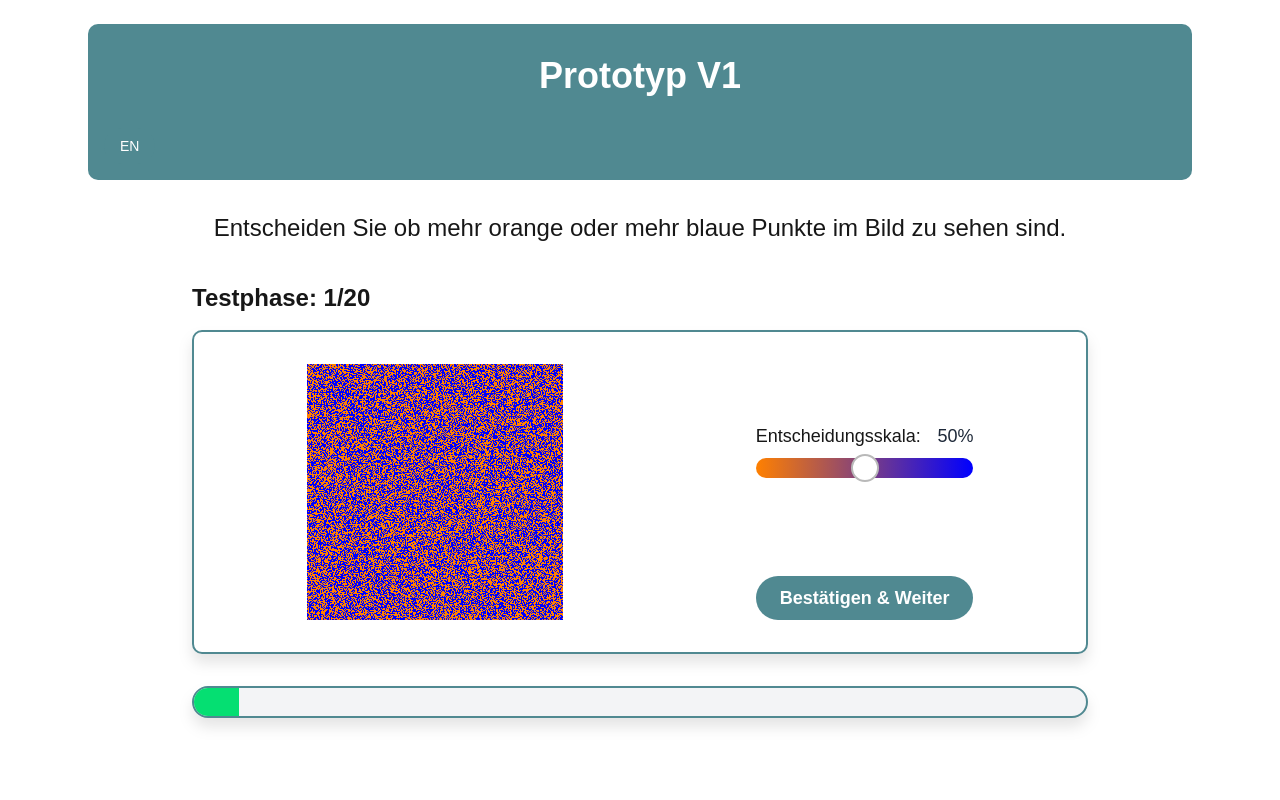
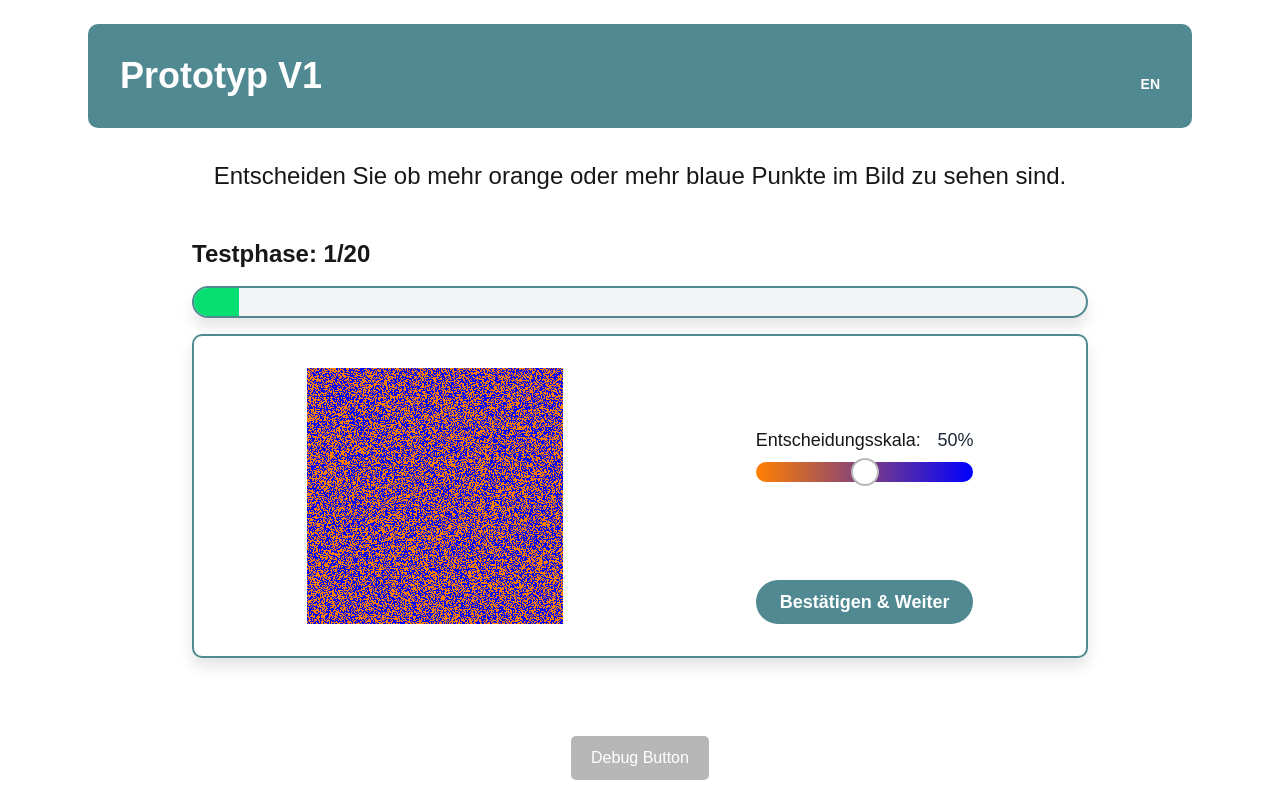
Before and after one commit to L0i0n0a/PsyKi, a Next.js app in the folder multarbeit/: page /prototyp/testphase in a window 1280 px wide. Built offline with nearby package versions, Linux system fonts and the light colour scheme.

Commit message:
work on uiElements / Debug Button

```diff
--- a/multarbeit/src/app/globals.css
+++ b/multarbeit/src/app/globals.css
@@ -58,7 +58,6 @@ button {
 
 .sectionBased {
   display: flex;
-
 }
 
 .textColourGreen {
@@ -72,7 +71,6 @@ button {
 .bgLightGreen {
   background-color: #508a914d;
 }
-
 
 .bgTextLightGreen {
   color: #508b91;
--- a/multarbeit/src/app/prototyp/mainphase/page.tsx
+++ b/multarbeit/src/app/prototyp/mainphase/page.tsx
@@ -38,19 +38,16 @@ const Mainphase = () => {
     }
   };
 
-
-
   if (finished) {
     return (
       <div className='max-w-6xl mx-auto p-6 space-y-8'>
         <div className='header border10'>
+          <div className='flex justify-between items-center'>
             <h1 className='text-4xl font-bold m-4 text-center'>{t('title')}</h1>
-           <button
-          onClick={toggleLanguage}
-          className='px-4 py-2 bg-gray-200 hover:bg-gray-300 text-sm rounded-full transition'
-        >
+            <button onClick={toggleLanguage} className='px-4 py-2 bg-gray-200 hover:bg-gray-300 text-sm font-bold text-center rounded-full transition'>
               {locale === 'de' ? 'EN' : 'DE'}
             </button>
+          </div>
         </div>
         <div className='max-w-4xl mx-auto p-8 flex flex-col items-center justify-center min-h-[60vh]'>
           <h1 className='text-4xl font-bold mb-6 text-center'>{t('completionTitle')}</h1>
@@ -66,17 +63,25 @@ const Mainphase = () => {
   return (
     <div className='max-w-6xl mx-auto p-6 space-y-8 min-h-screen h-full'>
       <div className='header border10'>
+        <div className='flex justify-between items-center'>
           <h1 className='text-4xl font-bold m-4 text-center'>{t('title')}</h1>
-        <button
-          onClick={toggleLanguage}
-          className='px-4 py-2 bg-gray-200 hover:bg-gray-300 text-sm rounded-full transition'
-        >
+          <button onClick={toggleLanguage} className='px-4 py-2 bg-gray-200 hover:bg-gray-300 text-sm font-bold text-center rounded-full transition'>
             {locale === 'de' ? 'EN' : 'DE'}
           </button>
         </div>
+      </div>
       <div className='text-2xl flex justify-center'>{t('instructionTitle')}</div>
       <div className='min-h-[60vh] max-w-4xl mx-auto h-full flex flex-col items-center justify-center'>
-        <h2 className='self-start font-bold text-2xl pb-4'>{t('mainPhaseHeader')} {current.header}/50</h2>
+        <h2 className='self-start font-bold text-2xl pb-4'>
+          {t('mainPhaseHeader')} {current.header}/50
+        </h2>
+        <div className='w-full h-8 bg-gray-100 border-2 drop-shadow-xl border-[#508991] text-center rounded-full! mb-4 overflow-hidden'>
+          <div
+            className='h-full bg-green-400 transition-all duration-300'
+            style={{
+              width: `${((index + 1) / data.length) * 100}%`,
+            }}></div>
+        </div>
         <div className='items-center h-full w-full sectionBorder justify-around flex md:flex-row flex-col drop-shadow-xl rounded-2xl bg-white p-6'>
           <BiColorV2 percentage={current.color} />
           <div className='flex h-[256px] m-4 flex-col items-center justify-center space-y-4'>
@@ -107,13 +112,7 @@ const Mainphase = () => {
             )}
           </div>
         </div>
-        <div className='w-full h-8 bg-gray-100 border-2 drop-shadow-xl border-[#508991] text-center rounded-full! mt-8 overflow-hidden'>
-          <div
-            className='h-full bg-green-400 transition-all duration-300'
-            style={{
-              width: `${((index + 1) / data.length) * 100}%`,
-            }}></div>
-        </div>
+
         {index > 0 && (index + 1) % 5 === 0 ? (
           <div className='pt-8 md:pb-0 pb-20 h-4 text-center text-lg text-[#004346]'>
             <div className='flex items-center justify-center space-x-1'>
@@ -126,6 +125,21 @@ const Mainphase = () => {
           <div className='pt-8 md:pb-0 pb-20 h-4'></div>
         )}
       </div>
+
+      <div style={{ position: 'fixed', bottom: 20, left: 0, width: '100%', display: 'flex', justifyContent: 'center' }}>
+        <button
+          onClick={() => setFinished(true)}
+          style={{
+            padding: '10px 20px',
+            background: '#b7b7b7',
+            color: '#fff',
+            border: 'none',
+            borderRadius: '5px',
+            cursor: 'pointer',
+          }}>
+          Debug Button
+        </button>
+      </div>
     </div>
   );
 };
--- a/multarbeit/src/app/prototyp/page.tsx
+++ b/multarbeit/src/app/prototyp/page.tsx
@@ -14,23 +14,20 @@ const Prototyp = () => {
   return (
     <div className='max-w-6xl mx-auto p-6 space-y-8'>
       <div className='header border10'>
-        <h1 className='text-4xl font-bold m-4 text-center'>{t('title')}</h1>
-        <button
-          onClick={toggleLanguage}
-          className='px-4 py-2 bg-gray-200 hover:bg-gray-300 text-sm rounded-full transition'
-        >
-          {locale === 'de' ? 'EN' : 'DE'}
-        </button>
+        <div className='flex justify-between items-center'>
+          <h1 className='text-4xl font-bold m-4 text-center'>{t('title')}</h1>
+          <button onClick={toggleLanguage} className='px-4 py-2 bg-gray-200 hover:bg-gray-300 text-sm font-bold text-center rounded-full transition'>
+            {locale === 'de' ? 'EN' : 'DE'}
+          </button>
+        </div>
       </div>
       <div className='max-w-4xl mx-auto p-8 flex flex-col items-center justify-center min-h-[60vh]'>
         <h1 className='text-4xl font-bold mb-6 text-center'>{t('welcome')}</h1>
-        <p className='mb-8 text-lg text-center'>
-          {t('instructions')}
-        </p>
+        <p className='mb-8 text-lg text-center'>{t('instructions')}</p>
         <button
           className='px-6 py-2 text-white hover:bg-[#004346]! rounded-full transition-all duration-200 ease-in-out text-lg font-semibold cursor-pointer'
           onClick={() => router.push('/prototyp/testphase')}>
-         {t('start')}
+          {t('start')}
         </button>
       </div>
     </div>
--- a/multarbeit/src/app/prototyp/testphase/page.tsx
+++ b/multarbeit/src/app/prototyp/testphase/page.tsx
@@ -34,21 +34,16 @@ const Testphase = () => {
     return (
       <div className='max-w-6xl mx-auto p-6 space-y-8'>
         <div className='header border10'>
+          <div className='flex justify-between items-center'>
             <h1 className='text-4xl font-bold m-4 text-center'>{t('title')}</h1>
-           <button
-          onClick={toggleLanguage}
-          className='px-4 py-2 bg-gray-200 hover:bg-gray-300 text-sm rounded-full transition'
-        >
+            <button onClick={toggleLanguage} className='px-4 py-2 bg-gray-200 hover:bg-gray-300 text-sm font-bold text-center rounded-full transition'>
               {locale === 'de' ? 'EN' : 'DE'}
             </button>
           </div>
+        </div>
         <div className='max-w-4xl mx-auto p-8 flex flex-col items-center justify-center min-h-[60vh]'>
-          <h1 className='text-4xl font-bold mb-6 text-center'>
-            {t('finalPhaseTitle')}
-          </h1>
-          <p className='mb-8 text-lg text-center'>
-           {t('finalPhaseDescription')}
-          </p>
+          <h1 className='text-4xl font-bold mb-6 text-center'>{t('finalPhaseTitle')}</h1>
+          <p className='mb-8 text-lg text-center'>{t('finalPhaseDescription')}</p>
           <button
             className='px-6 py-2 text-white hover:bg-[#004346]! rounded-full transition-all duration-200 ease-in-out text-lg font-semibold cursor-pointer'
             onClick={() => router.push('/prototyp/mainphase')}>
@@ -62,17 +57,25 @@ const Testphase = () => {
   return (
     <div className='max-w-6xl mx-auto p-6 space-y-8 min-h-screen h-full'>
       <div className='header border10'>
+        <div className='flex justify-between items-center'>
           <h1 className='text-4xl font-bold m-4 text-center'>{t('title')}</h1>
-        <button
-          onClick={toggleLanguage}
-          className='px-4 py-2 bg-gray-200 hover:bg-gray-300 text-sm rounded-full transition'
-        >
+          <button onClick={toggleLanguage} className='px-4 py-2 bg-gray-200 hover:bg-gray-300 text-sm font-bold text-center rounded-full transition'>
             {locale === 'de' ? 'EN' : 'DE'}
           </button>
         </div>
+      </div>
       <div className='text-2xl flex justify-center'>{t('instructionTitle')}</div>
       <div className='min-h-[60vh] max-w-4xl mx-auto h-full flex flex-col items-center justify-center'>
-        <h2 className='self-start font-bold text-2xl pb-4'>{t('testPhaseHeader')} {current.header}/20</h2>
+        <h2 className='self-start font-bold text-2xl pb-4'>
+          {t('testPhaseHeader')} {current.header}/20
+        </h2>
+        <div className='w-full h-8 bg-gray-100 border-2 drop-shadow-xl border-[#508991] text-center rounded-full! mb-4 overflow-hidden'>
+          <div
+            className='h-full bg-green-400 transition-all duration-300'
+            style={{
+              width: `${((index + 1) / data.length) * 100}%`,
+            }}></div>
+        </div>
         <div className='items-center h-full w-full sectionBorder justify-around flex  md:flex-row flex-col drop-shadow-xl rounded-2xl bg-white p-6'>
           <BiColorV2 percentage={current.color} />
           <div className='flex h-[256px] m-4 flex-col items-center justify-center space-y-4'>
@@ -86,13 +89,6 @@ const Testphase = () => {
             </div>
           </div>
         </div>
-        <div className='w-full h-8 bg-gray-100 border-2 drop-shadow-xl border-[#508991] text-center rounded-full! mt-8 overflow-hidden'>
-          <div
-            className='h-full bg-green-400 transition-all duration-300'
-            style={{
-              width: `${((index + 1) / data.length) * 100}%`,
-            }}></div>
-        </div>
         {index > 0 && (index + 1) % 5 === 0 ? (
           <div className='pt-8 md:pb-0 pb-20 h-4 text-center md:text-lg text-md text-[#004346]'>
             <div className='flex items-center justify-center space-x-1'>
@@ -105,6 +101,20 @@ const Testphase = () => {
           <div className='pt-8 md:pb-0 pb-20 h-4'></div>
         )}
       </div>
+      <div style={{ position: 'fixed', bottom: 20, left: 0, width: '100%', display: 'flex', justifyContent: 'center' }}>
+        <button
+          onClick={() => setFinished(true)}
+          style={{
+            padding: '10px 20px',
+            background: '#b7b7b7',
+            color: '#fff',
+            border: 'none',
+            borderRadius: '5px',
+            cursor: 'pointer',
+          }}>
+          Debug Button
+        </button>
+      </div>
     </div>
   );
 };
```
Also changed, not shown: 1 other file (tests, documents, lock files or other folders). Lines whose indentation alone changed are shown as unchanged.
